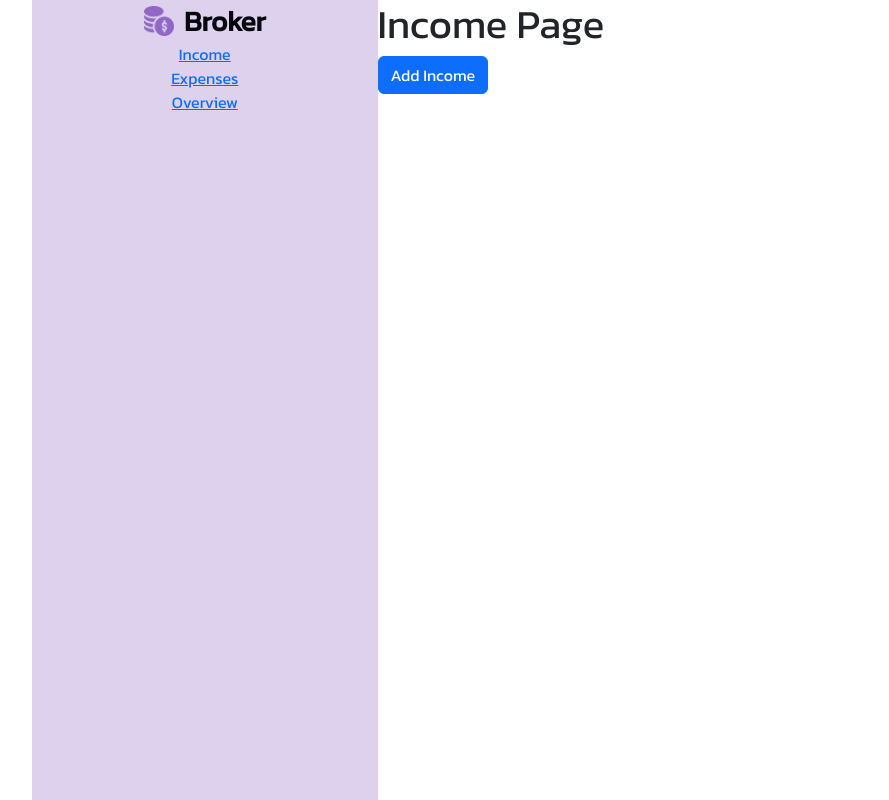
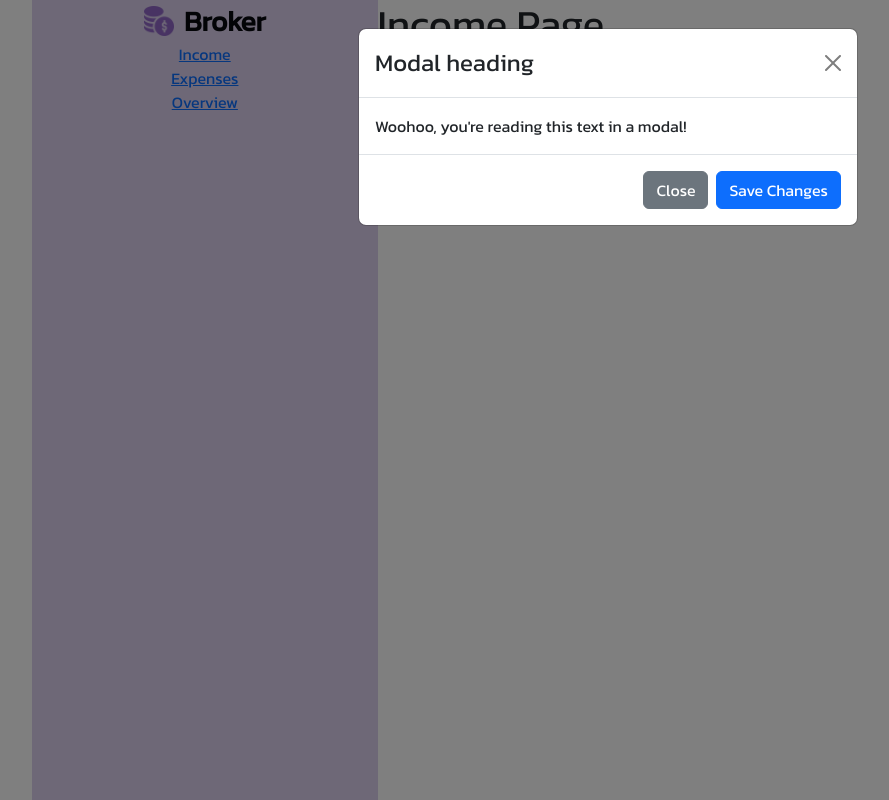
Before and after one commit to oliver-wahome/broker, a React (Create React App) app: page /income in a window 1280 px wide. Both pictures are taken after a click on the button "Add Income". Shown: the whole page, without its empty margins (32-921 px from the left). Built offline with nearby package versions, Linux system fonts and the light colour scheme.

Commit message:
fix: react-bootstrap modal works in income page

```diff
--- /dev/null
+++ b/src/components/AddIncome.js
@@ -0,0 +1,36 @@
+import React, { useState } from 'react';
+import Button from 'react-bootstrap/Button';
+import Modal from 'react-bootstrap/Modal';
+import 'bootstrap/dist/css/bootstrap.min.css';
+
+function AddIncome() {
+    const [show, setShow] = useState(false);
+
+    const handleClose = () => setShow(false);
+    const handleShow = () => setShow(true);
+
+    return (
+        <>
+            <Button variant="primary" onClick={handleShow}>
+                Add Income
+            </Button>
+
+            <Modal show={show} onHide={handleClose}>
+            <Modal.Header closeButton>
+                <Modal.Title>Modal heading</Modal.Title>
+            </Modal.Header>
+            <Modal.Body>Woohoo, you're reading this text in a modal!</Modal.Body>
+            <Modal.Footer>
+                <Button variant="secondary" onClick={handleClose}>
+                Close
+                </Button>
+                <Button variant="primary" onClick={handleClose}>
+                Save Changes
+                </Button>
+            </Modal.Footer>
+            </Modal>
+        </>
+    );
+}
+
+export default AddIncome;
--- a/src/pages/Income.js
+++ b/src/pages/Income.js
@@ -1,42 +1,31 @@
 import React from 'react';
 import DashboardMenu from '../components/DashboardMenu';
+import AddIncome from '../components/AddIncome';
 import '../pageStyles/Dashboard.css';
-import 'bootstrap/dist/css/bootstrap.min.css';
+// import 'bootstrap/dist/css/bootstrap.min.css';
+// import '../../node_modules/react-bootstrap/dist/react-bootstrap.js';
+// import '../../node_modules/bootstrap/dist/css/bootstrap.css';
+// import Button from 'react-bootstrap/Button';
+// import Modal from 'react-bootstrap/Modal';
+
 
 function Income() {
+
     return (
         <div className="dashboardPage income">
-
             <DashboardMenu />
 
             <div className="dashboarBody">
                 <h1>Income Page</h1>
 
-            <button className="btn btn-primary" data-bs-toggle="modal" data-bs-target="#exampleModal">
+                {/* <button className="btn btn-primary" data-bs-toggle="modal" data-bs-target="#exampleModal">
                     Add Income
-            </button>
-        </div>
+                </button> */}
 
-        {/* Add Income Modal form */}
-        <div class="modal fade" id="exampleModal" tabindex="-1" aria-labelledby="exampleModalLabel" aria-hidden="true">
-            <div class="modal-dialog">
-                <div class="modal-content">
-                    <div class="modal-header">
-                        <h1 class="modal-title fs-5" id="exampleModalLabel">Modal title</h1>
-                        <button type="button" class="btn-close" data-bs-dismiss="modal" aria-label="Close"></button>
-                    </div>
-                    <div class="modal-body">
-                        ...
-                    </div>
-                    <div class="modal-footer">
-                        <button type="button" class="btn btn-secondary" data-bs-dismiss="modal">Close</button>
-                        <button type="button" class="btn btn-primary">Save changes</button>
-                    </div>
-                </div>
-            </div>
+                <AddIncome />
             </div>
         </div>
     )
 }
 
-export default Income
+export default Income;
```
Also changed, not shown: src/pages/Expenses.js (added, +42 -0 lines). Lines whose indentation alone changed are shown as unchanged.
